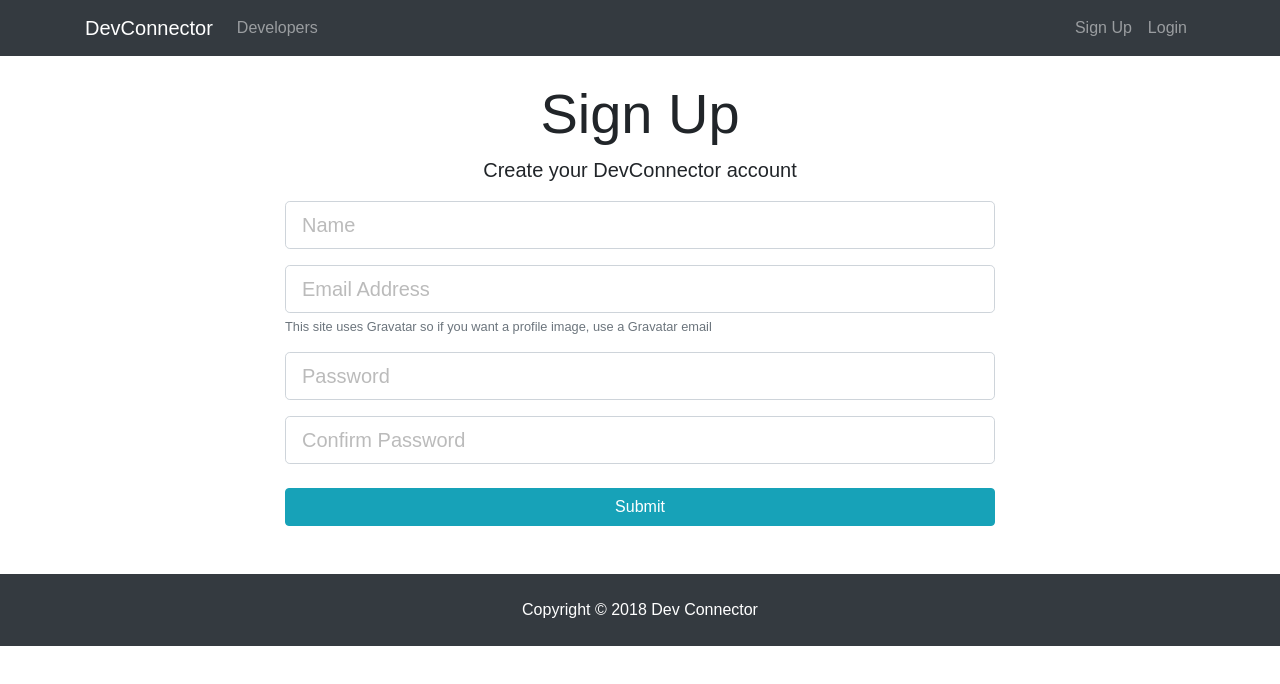
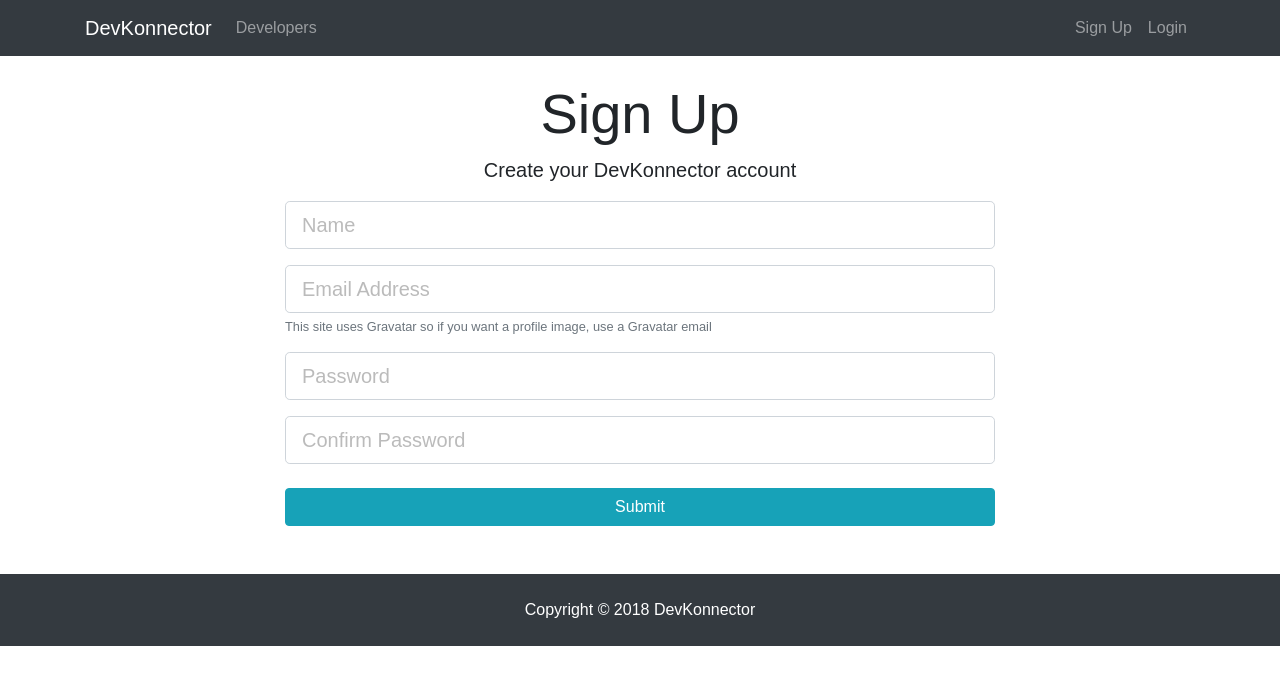
Before and after one commit to mikeyamato/DevKonnector, a React (Create React App) app in the folder client/: page /register in a window 1280 px wide. Shown: the top 684 px of the page. Built offline with nearby package versions, Linux system fonts and the light colour scheme.

Commit message:
latest commit

```diff
--- a/client/public/index.html
+++ b/client/public/index.html
@@ -24,7 +24,7 @@
 
     <link rel="stylesheet" href="https://use.fontawesome.com/releases/v5.3.1/css/all.css" integrity="sha384-mzrmE5qonljUremFsqc01SB46JvROS7bZs3IO2EmfFsd15uHvIt+Y8vEf7N7fWAU" crossorigin="anonymous">
 
-    <title>DevConnector | A Social Network For Developers</title>
+    <title>Dev Konnector | A Social Network For Developers</title>
   </head>
   <body>
     <noscript>
--- a/client/src/components/auth/Login.js
+++ b/client/src/components/auth/Login.js
@@ -57,7 +57,7 @@
 					<div className="row">
 						<div className="col-md-8 m-auto">
 							<h1 className="display-4 text-center">Log In</h1>
-							<p className="lead text-center">Sign in to your DevConnector account</p>
+							<p className="lead text-center">Sign in to your DevKonnector account</p>
 							<form onSubmit={this.onSubmit}>
 
 								<TextFieldGroup
--- a/client/src/components/auth/Register.js
+++ b/client/src/components/auth/Register.js
@@ -64,7 +64,7 @@
 					<div className="row">
 						<div className="col-md-8 m-auto">
 							<h1 className="display-4 text-center">Sign Up</h1>
-							<p className="lead text-center">Create your DevConnector account</p>
+							<p className="lead text-center">Create your DevKonnector account</p>
 							<form noValidate onSubmit={this.onSubmit}>
 
 								<TextFieldGroup
--- a/client/src/components/layout/Footer.js
+++ b/client/src/components/layout/Footer.js
@@ -4,7 +4,7 @@
 	render() {
 		return (
 			<footer className="bg-dark text-white mt-5 p-4 text-center">
-				Copyright &copy; {new Date().getFullYear()} Dev Connector
+				Copyright &copy; {new Date().getFullYear()} DevKonnector
 			</footer>
 		)
 	}
--- a/client/src/components/layout/Navbar.js
+++ b/client/src/components/layout/Navbar.js
@@ -53,7 +53,7 @@
 		return (
 			<nav className="navbar navbar-expand-sm navbar-dark bg-dark mb-4">
 				<div className="container">
-					<Link className="navbar-brand" to="/">DevConnector</Link>
+					<Link className="navbar-brand" to="/">DevKonnector</Link>
 					<button className="navbar-toggler" type="button" data-toggle="collapse" data-target="#mobile-nav">
 						<span className="navbar-toggler-icon"></span>
 					</button>
--- a/client/src/components/profile/ProfileGithub.js
+++ b/client/src/components/profile/ProfileGithub.js
@@ -6,8 +6,8 @@
 	constructor(props){
 		super(props);
 		this.state = {
-			clientId: process.env.REACT_APP_CLIENT_ID,
-			clientSecret: process.env.REACT_APP_CLIENT_SECRET,
+			clientId: '3f840b25495ff734dc4c',
+			clientSecret: '41ccd0ed9862a6f6826ee115b6b05e7b9803baca',
 			count: 5,
 			sort: 'created: asc',
 			repos: []
--- a/client/src/index.js
+++ b/client/src/index.js
@@ -6,6 +6,3 @@
 
 ReactDOM.render(<App />, document.getElementById('root'));
 registerServiceWorker();
-
-// console.log('GitHub Client ID is: ', process.env.REACT_APP_CLIENT_ID)
-// console.log('GitHub Client Secret is: ', process.env.REACT_APP_CLIENT_SECRET)
--- a/package.json
+++ b/package.json
@@ -1,5 +1,5 @@
 {
-  "name": "devconnector",
+  "name": "devkonnector",
   "version": "1.0.0",
   "description": "social network for developers",
   "main": "server.js",
```
Also changed, not shown: 1 other file (tests, documents, lock files or other folders).
